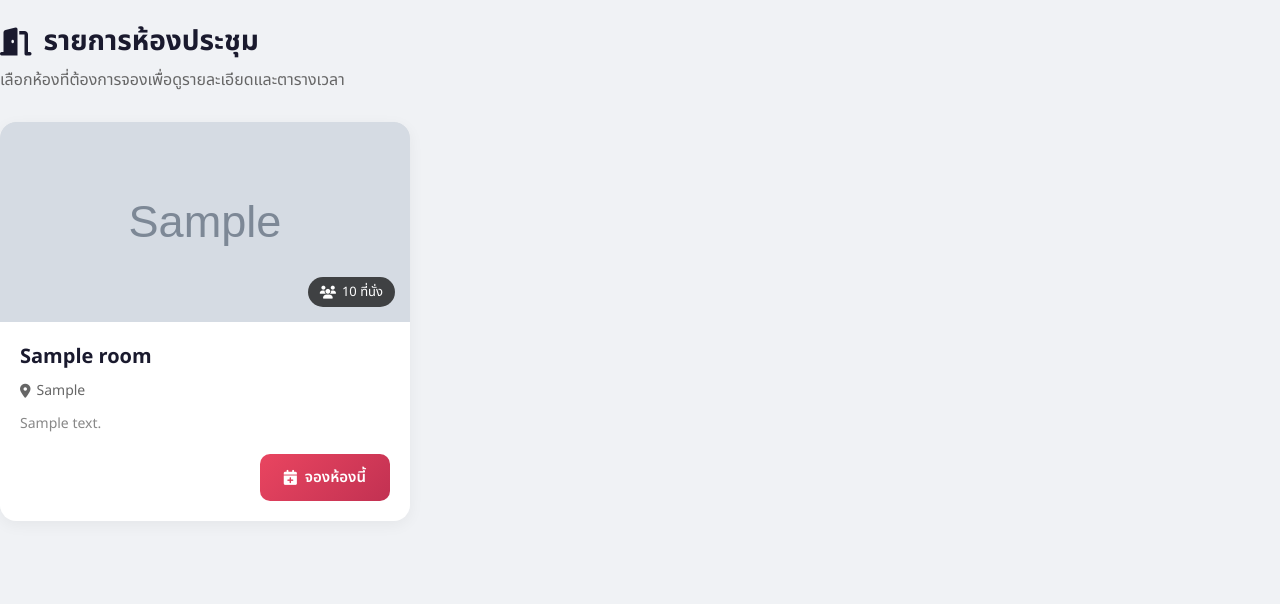
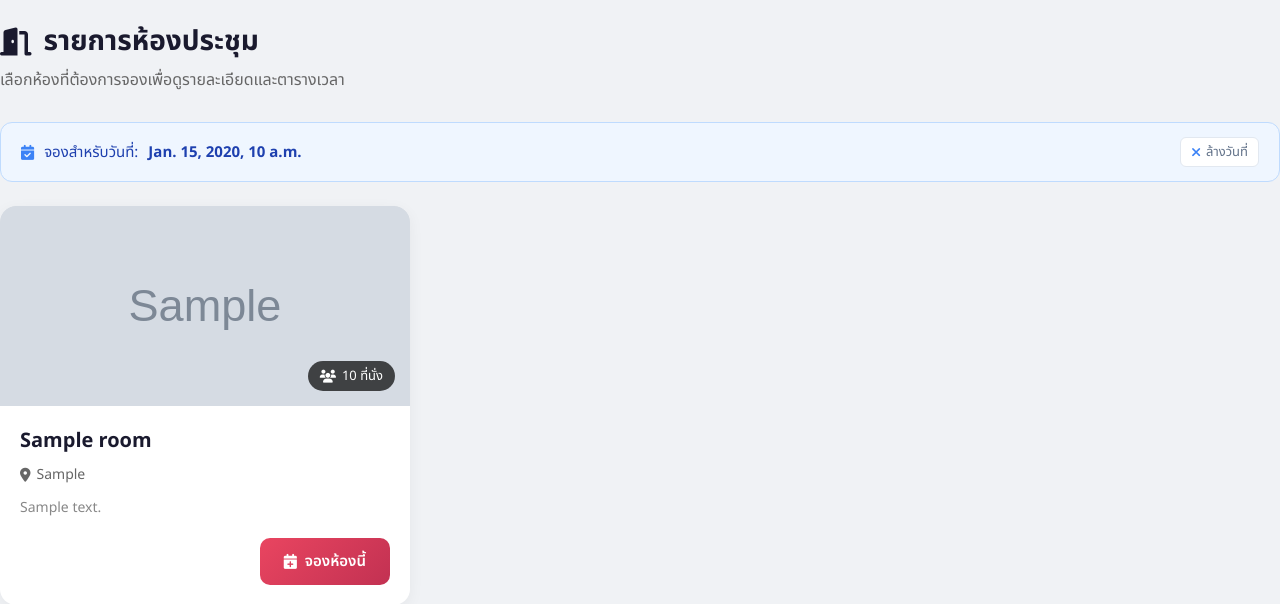
Before and after one commit to Lnynano/Tu_Django_Roombooking_web, a Django app: template bookings/templates/bookings/room_list.html in a window 1280 px wide. Shown: the top 604 px of the page. Run offline with Django 4.2, Linux system fonts and the light colour scheme; tables that the repository leaves empty hold one stand-in row (values such as "Sample post"); the template is opened without the code that fills it: values that come from a table or form of the project are taken from there, most other values are stand-ins (such as "Sample title", 1, 10 or a date in 2020); grey boxes marked "Sample" are stand-in pictures.

Commit message:
pass selected date from calendar to booking form for click-to-book flow

```diff
--- a/bookings/templates/bookings/book_room.html
+++ b/bookings/templates/bookings/book_room.html
@@ -320,6 +320,12 @@
             grid-template-columns: 1fr;
         }
     }
+
+    @media (max-width: 600px) {
+        .booking-card { padding: 20px 16px; }
+        .days-checkbox-group { gap: 6px; }
+        .day-label { padding: 6px 10px; font-size: 13px; }
+    }
 </style>
 
 <style>
--- a/bookings/templates/bookings/room_list.html
+++ b/bookings/templates/bookings/room_list.html
@@ -9,6 +9,16 @@
         <h1><i class="fas fa-door-open"></i> รายการห้องประชุม</h1>
         <p>เลือกห้องที่ต้องการจองเพื่อดูรายละเอียดและตารางเวลา</p>
     </div>
+
+    {% if selected_date %}
+    <div class="date-banner">
+        <i class="fas fa-calendar-check"></i>
+        จองสำหรับวันที่: <strong>{{ selected_date_display }}</strong>
+        <a href="{% url 'bookings:room_list' %}" class="date-clear">
+            <i class="fas fa-times"></i> ล้างวันที่
+        </a>
+    </div>
+    {% endif %}
 
     <div class="room-grid">
         {% for room in rooms %}
@@ -30,7 +40,7 @@
                 <p class="room-location"><i class="fas fa-map-marker-alt"></i> {{ room.location }}</p>
                 <p class="room-description">{{ room.description|truncatewords:20 }}</p>
                 <div class="room-actions">
-                    <a href="{% url 'bookings:book_room' room.id %}" class="btn btn-primary">
+                    <a href="{% url 'bookings:book_room' room.id %}{% if selected_date %}?date={{ selected_date }}{% endif %}" class="btn btn-primary">
                         <i class="fas fa-calendar-plus"></i> จองห้องนี้
                     </a>
                 </div>
@@ -166,5 +176,37 @@
     font-size: 40px;
     margin-bottom: 15px;
 }
+
+.date-banner {
+    display: flex;
+    align-items: center;
+    gap: 10px;
+    background: #eff6ff;
+    border: 1px solid #bfdbfe;
+    border-radius: 12px;
+    padding: 14px 20px;
+    margin-bottom: 24px;
+    font-size: 15px;
+    color: #1e40af;
+}
+
+.date-banner i { color: #3b82f6; }
+
+.date-clear {
+    margin-left: auto;
+    color: #64748b;
+    font-size: 13px;
+    text-decoration: none;
+    display: flex;
+    align-items: center;
+    gap: 5px;
+    padding: 4px 10px;
+    border-radius: 6px;
+    background: white;
+    border: 1px solid #e2e8f0;
+    transition: background 0.2s;
+}
+
+.date-clear:hover { background: #f1f5f9; }
 </style>
 {% endblock %}
```
